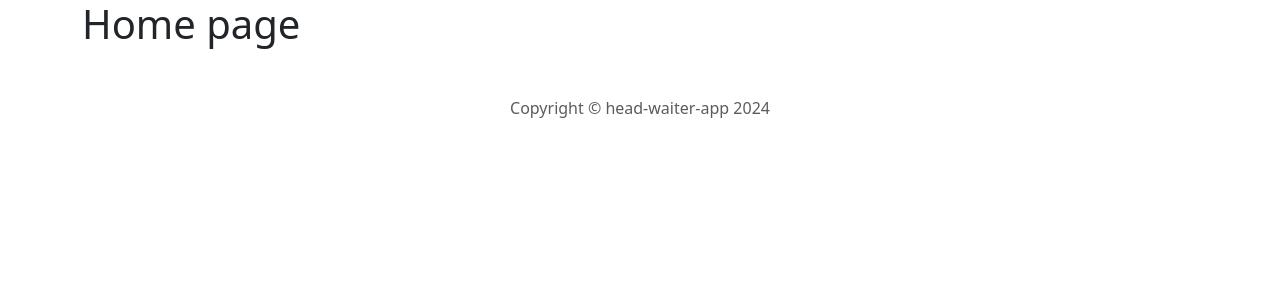
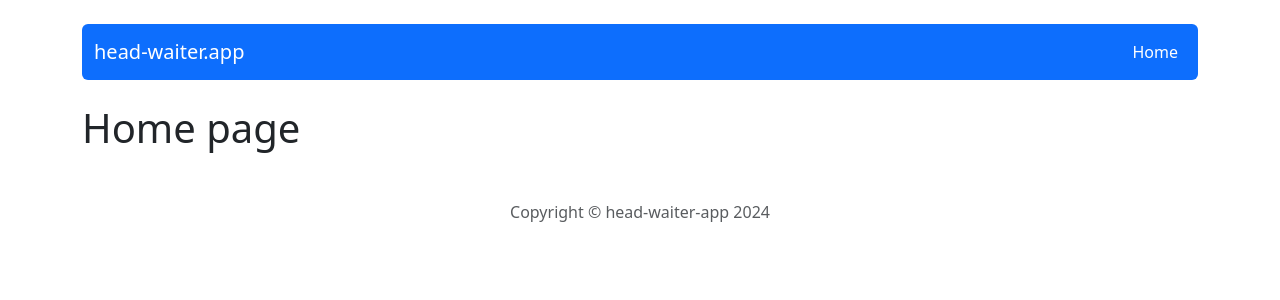
Before and after one commit to MichalWiaderkowicz/head-waiter-app, a React (Create React App) app: page / in a window 1280 px wide. Shown: the top 300 px of the page. Built offline with nearby package versions, Linux system fonts and the light colour scheme.

Commit message:
render Header in App.js

```diff
--- a/src/App.js
+++ b/src/App.js
@@ -4,10 +4,12 @@
 import Table from "./components/pages/Table/Table.js";
 import NotFound from "./components/pages/NotFound/NtFound.js";
 import Footer from "./components/pages/views/Footer/Footer.js";
+import Header from "./components/pages/views/Header/Header.js";
 
 function App() {
   return (
     <Container>
+      <Header />
       <Routes>
         <Route path="/" element={<Home />} />
         <Route path="/table/:tableId" element={<Table />} />
--- a/src/components/pages/views/Header/Header.js
+++ b/src/components/pages/views/Header/Header.js
@@ -1,5 +1,7 @@
+import NavBar from "../NavBar/NavBar";
+
 const Header = () => {
-  return <h1>Header</h1>;
+  return <NavBar />;
 };
 
 export default Header;
--- a/src/components/pages/views/NavBar/NavBar.js
+++ b/src/components/pages/views/NavBar/NavBar.js
@@ -26,3 +26,5 @@
     </Navbar>
   );
 };
+
+export default NavBar;
```
